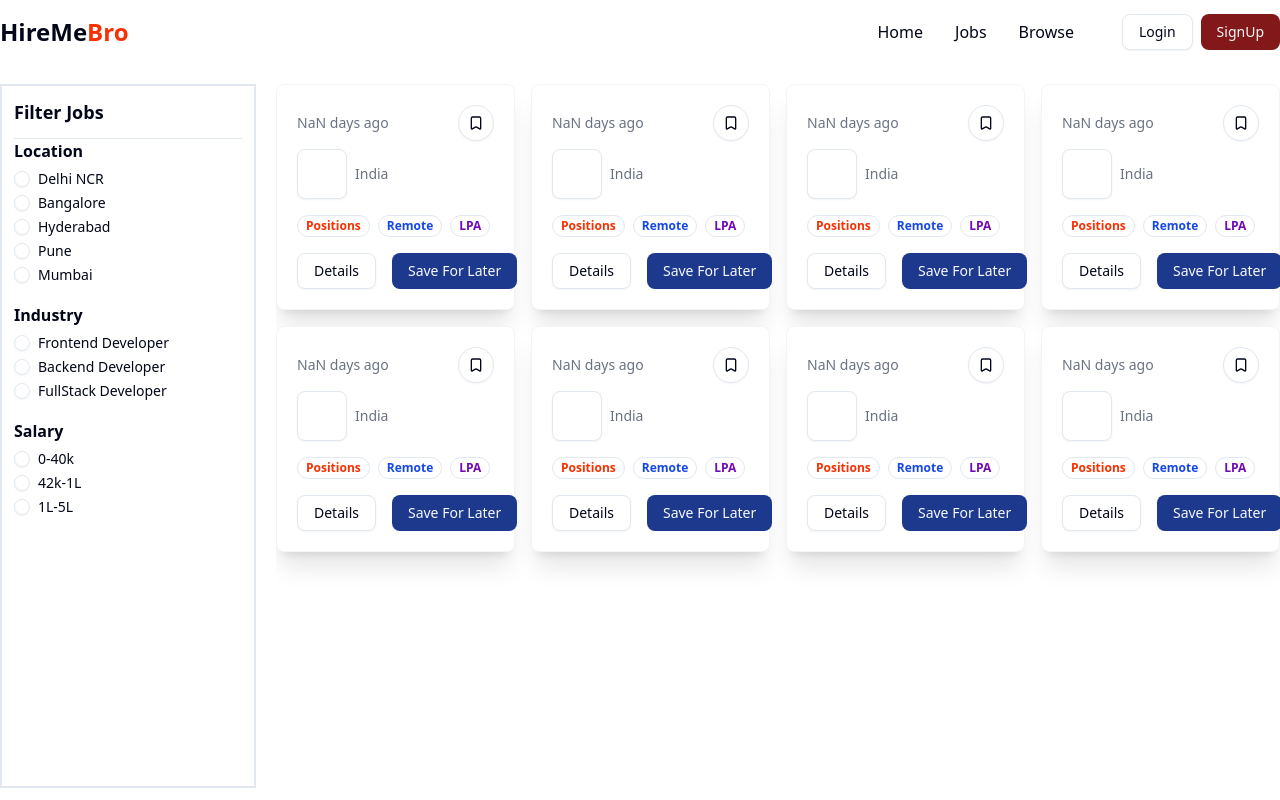
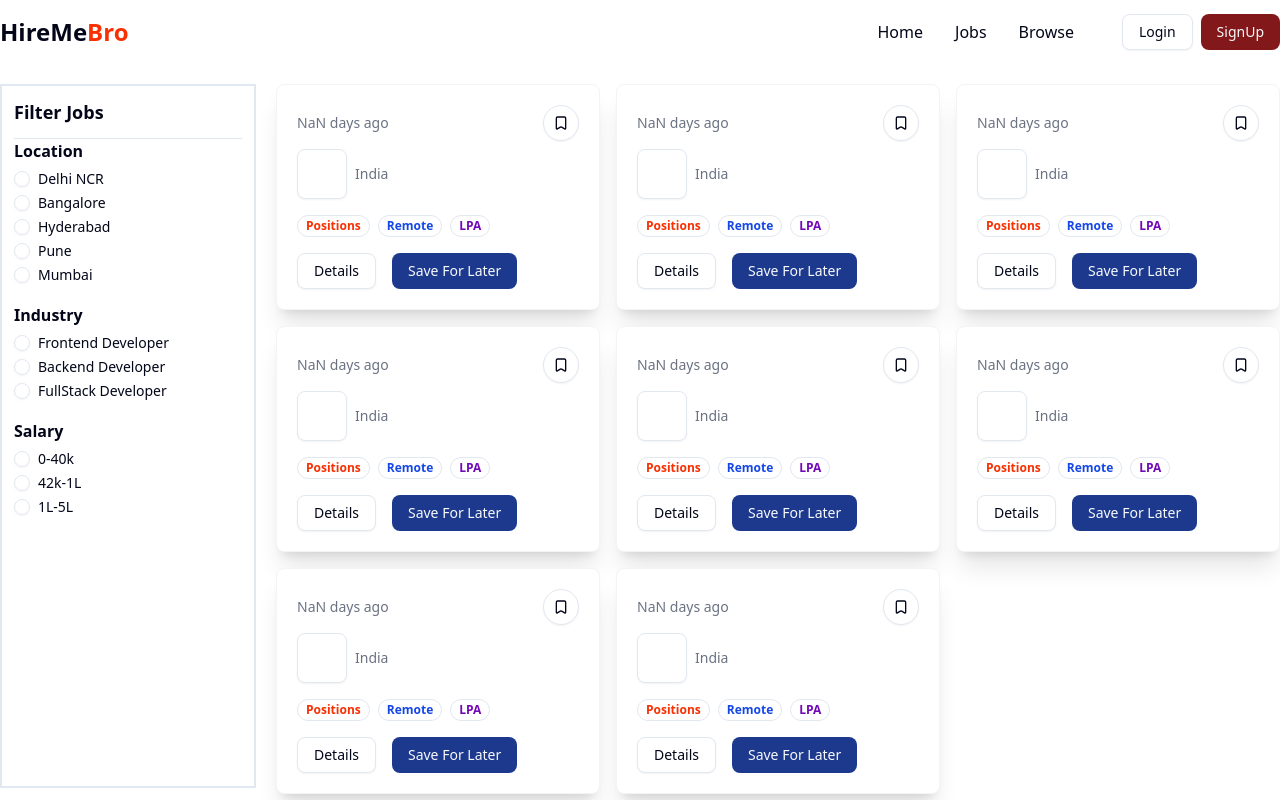
Before and after one commit to dev-koushal/HireMeBro, a React (Vite) app in the folder frontend/: page /jobs in a window 1280 px wide. Built offline with nearby package versions, Linux system fonts and the light colour scheme.

Commit message:
Job page

```diff
--- a/frontend/src/components/Jobs.jsx
+++ b/frontend/src/components/Jobs.jsx
@@ -19,8 +19,8 @@ function Jobs() {
           {jobsArray.length <= 0 ? (
             <span>Job not Found!!</span>
           ) : (
-            <div className="flex-1 md:h-[88vh] overflow-y-auto pb-5">
-              <div className="grid grid-cols-1 md:grid-cols-4 gap-2 md:gap-4">
+            <div className="flex-1 md:h-[88vh]  pb-5">
+              <div className="grid grid-cols-1 md:grid-cols-3 gap-2 md:gap-4">
                 {jobsArray.map((item, index) => (
                   <div>
                     <Job key={index} />
```
